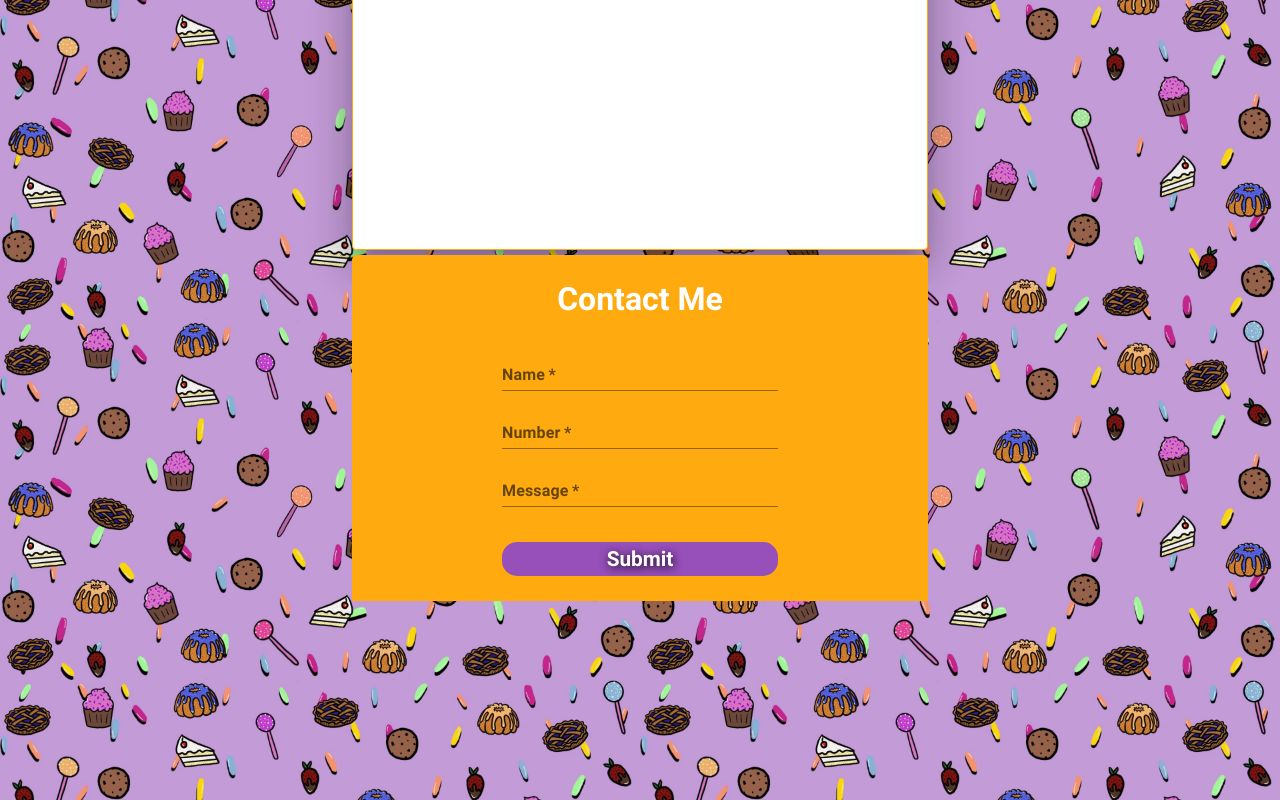
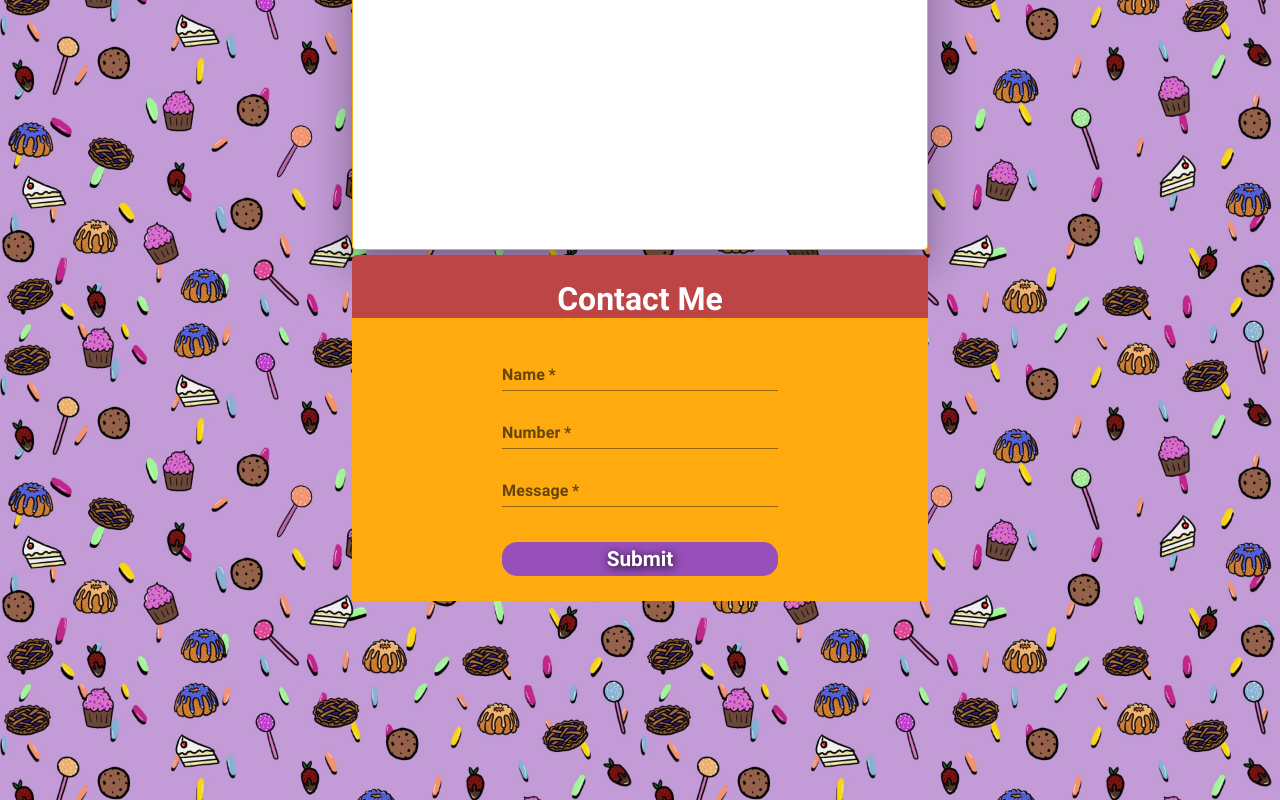
Before and after one commit to JRCcoding/lnc2, a Next.js app: page / in a window 1280 px wide. Shown: the part 500-1300 px from the top of the page. Built offline with nearby package versions, Linux system fonts and the light colour scheme; no server answers; the database is empty.

Commit message:
contact color

```diff
--- a/pages/components/ContactForm.js
+++ b/pages/components/ContactForm.js
@@ -69,7 +69,7 @@ export default function ContactForm() {
       style={{
         display: 'flex',
         flexDirection: 'column',
-        background: 'var(--orange)',
+        background: 'var(--red)',
         marginTop: 5,
         borderRadius: 5,
         color: '#ffffff',
```
